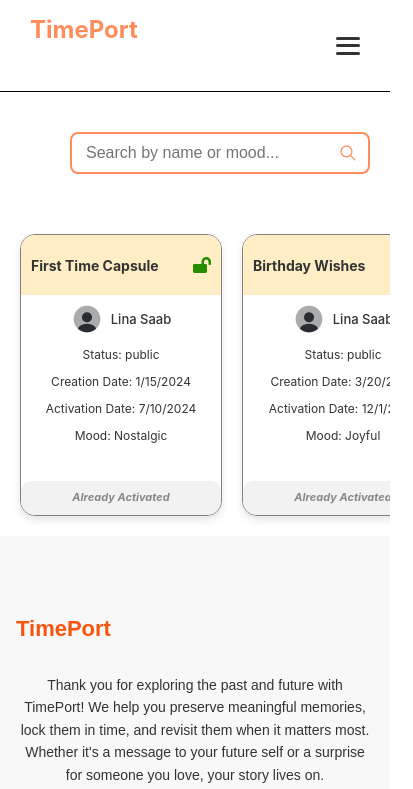
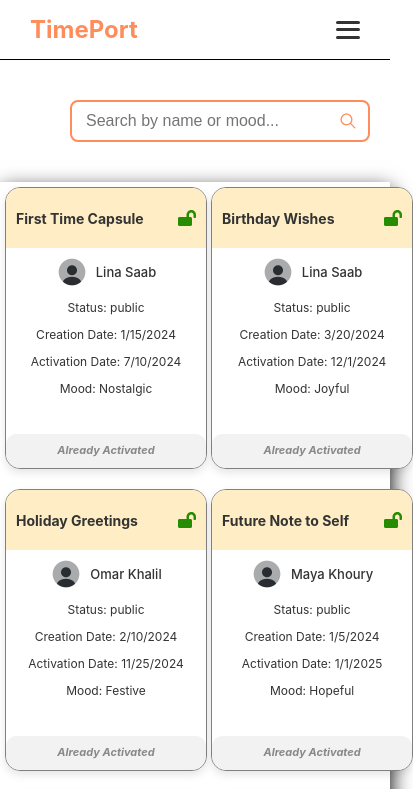
Before and after one commit to aliserhan315/TimePort, a React (Create React App) app in the folder time-port-frontend/: page /capsulewall in a window 390 px wide. Shown: the top 789 px of the page, 413 px wide, since content can reach past the window. Built offline with nearby package versions, Linux system fonts and the light colour scheme.

Commit message:
changed the style of capsule wall and created a new list for it

```diff
--- /dev/null
+++ b/time-port-frontend/src/Components/CardListWall/CardListWall.css
@@ -0,0 +1,34 @@
+.capsule-wall-wraper{
+    box-shadow: 1px 8px 20px rgba(0, 0, 0, 0.988);
+    box-sizing: border-box;
+    background-color: #ffffff;
+    transition: transform 0.2s ease, box-shadow 0.2s ease;
+    padding: .2rem;
+
+}
+.card-list-wall {
+  width: 98%;
+  margin: auto;
+  display: grid;
+  grid-template-columns: repeat(auto-fit, minmax(160px, 1fr));
+  gap: 20px 30px;
+  padding: 1rem;
+  box-sizing: border-box;
+}
+
+
+@media (max-width: 768px) {
+.capsule-wall-wraper {
+margin: 0px;
+padding: 0px;
+margin: 0px;
+
+}
+.card-list-wall{
+      gap: 20px 40px;
+      padding: 5px;
+      padding-right: 5px;
+      margin: 0px;
+}
+
+}
--- /dev/null
+++ b/time-port-frontend/src/Components/CardListWall/CardListWall.jsx
@@ -0,0 +1,23 @@
+import './CardListWall.css';
+import Card from '../Card/Card';
+
+import { useRef } from 'react';
+
+const CardListWall = ({ listcomponent }) => {
+  const containerRef = useRef(null);
+
+
+
+  return (
+    <div className='capsule-wall-wraper'>
+      <div className='card-list-wall' ref={containerRef}>
+          {listcomponent.slice(-50).map((Capsule, idx) => (
+          <Card key={idx} Capsule={Capsule} />
+        ))}
+      </div>
+
+    </div>
+  );
+};
+
+export default CardListWall;
--- a/time-port-frontend/src/Components/Footer/Footer.css
+++ b/time-port-frontend/src/Components/Footer/Footer.css
@@ -1,7 +1,7 @@
 .footer {
 
   position: relative;
-  padding: 3rem 1rem;
+  padding: 1rem 3rem;
   background-color: #f8f8f8;
   font-family: sans-serif;
   color: #333;
@@ -50,6 +50,7 @@
   gap: 0.8rem;
   font-size: 20px;
   margin-top: 0.5rem;
+  cursor: pointer;
 }
 
 .social-icons .icon:hover {
--- a/time-port-frontend/src/Components/Footer/Footer.jsx
+++ b/time-port-frontend/src/Components/Footer/Footer.jsx
@@ -55,10 +55,10 @@ const Footer = ( {showbutton=''}) => {
           </div>)}
         </div>
 
-        <div className="footer-bottom">
+        {showbutton &&<div className="footer-bottom">
           <small>TIME CAPSULE PLATFORM</small><br />
           <small>By Ali Serhan</small>
-        </div>
+        </div>}
       </div>
     </footer>
   );
--- a/time-port-frontend/src/Components/NavBar/NavBar.css
+++ b/time-port-frontend/src/Components/NavBar/NavBar.css
@@ -32,6 +32,7 @@
   color: #FF8C5B;
   cursor: pointer;
   align-self: center;
+  margin-bottom: 0px;
   margin-top: 0px;
 }
 .mobile-auth {
--- a/time-port-frontend/src/pages/CapsuleWall.jsx
+++ b/time-port-frontend/src/pages/CapsuleWall.jsx
@@ -1,7 +1,7 @@
 import { useState, useEffect } from 'react';
 import axios from 'axios';
 import Footer from '../Components/Footer/Footer';
-import CardList from '../Components/Card.list/Card.list';
+import CardListWall from '../Components/CardListWall/CardListWall';
 import SearchBox from '../Components/SearchBar/SearchBar';
 import '../Styles/CapsuleWall.css';
 
@@ -92,7 +92,7 @@ const CapsuleWall = () => {
       />
       </div>
 
-      <CardList listcomponent={filteredCapsules} />
+      <CardListWall listcomponent={filteredCapsules} />
       <div className="footer-placeholder">
       <Footer />
       </div>
```
